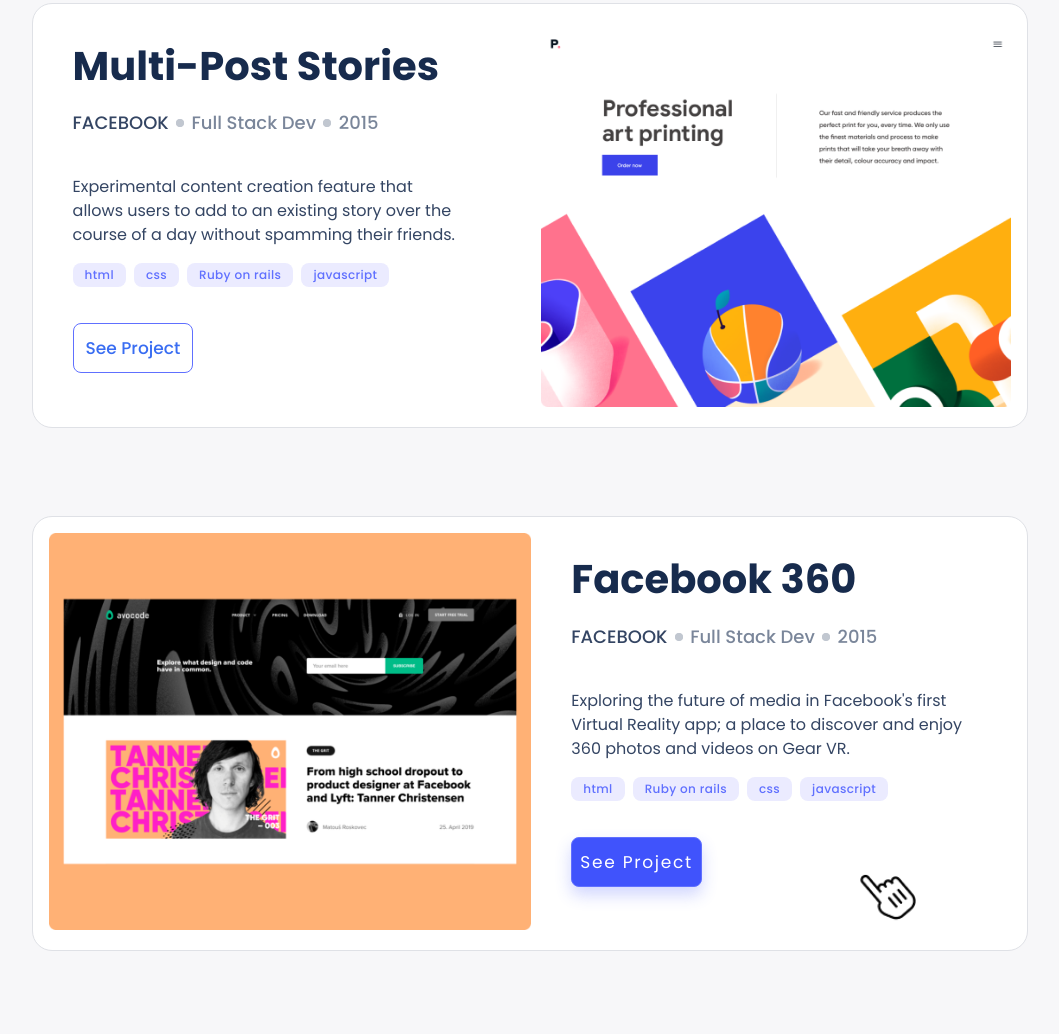
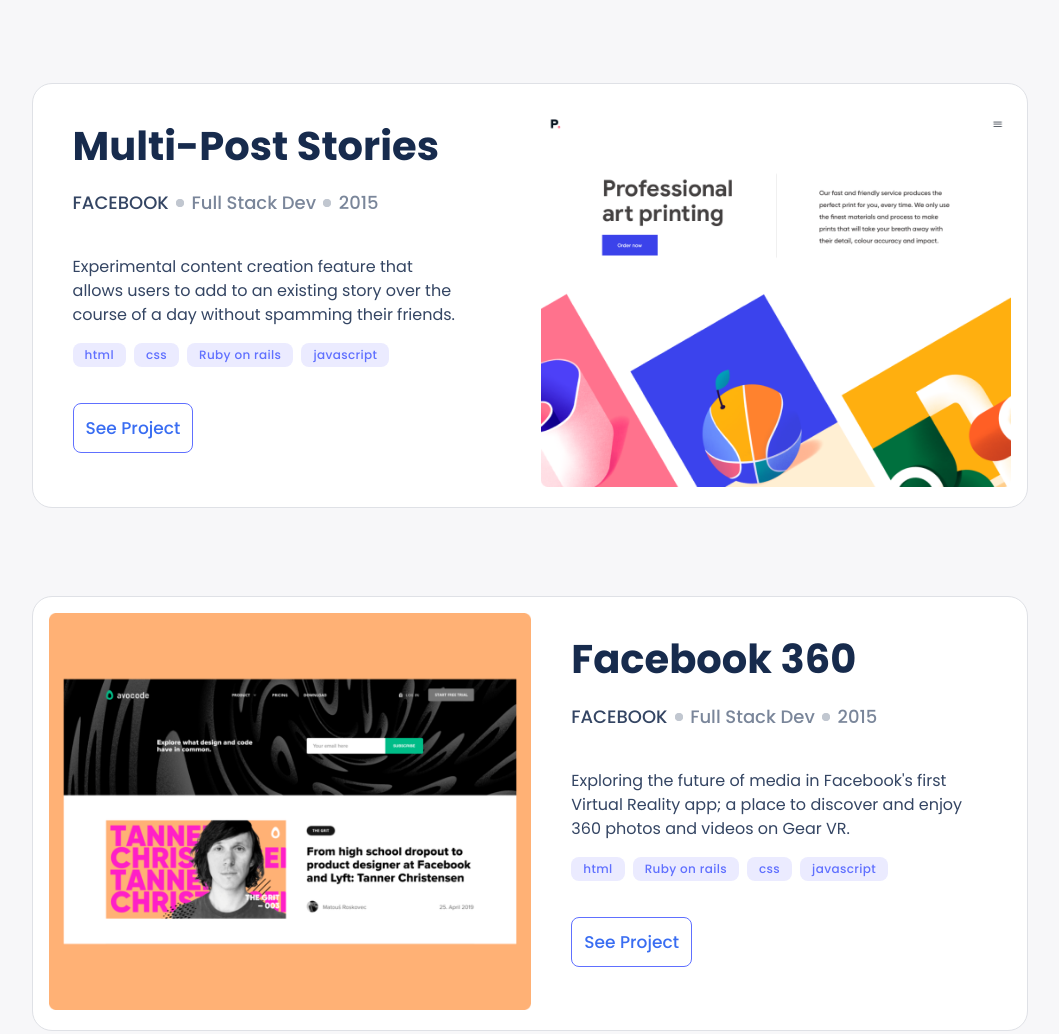
Before and after one commit to shegy28/Portfolio-setup-and-mobile-first, a website: page index.html in a window 1280 px wide. Shown: the part 1393-2427 px from the top of the page, without its empty margins (110-1169 px from the left). Drawn offline with Linux system fonts and the light colour scheme.

Commit message:
Style for the review changes

```diff
--- a/index.html
+++ b/index.html
@@ -146,9 +146,11 @@
                                 </ul>
                             </div>
                             <div>
-                                <button class="see-project">
-                                    <a href="#">See Project</a>
+                                <a href="#">
+                                    <button type="submit" class="see-project">
+                                    See Project
                                     </button>
+                                </a>
                             </div>
                         </div>
                     </div>
@@ -215,9 +217,11 @@
                                 </ul>
                             </div>
                             <div>
-                                <button class="see-project">
-                                    <a href="#">See Project</a>
+                                <a href="#">
+                                    <button type="submit" class="see-project">
+                                    See Project
                                     </button>
+                                </a>
                             </div>
                         </div>
                         <div class="card-img1">
@@ -289,13 +293,13 @@
                             </div>
                             <div class="pointer-div">
                                 <div class="button-div">
-                                    <button class="see-project1">
-                                        <a href="#">See Project</a>
+                                    <a href="#">
+                                        <button type="submit" class="see-project">
+                                        See Project
                                         </button>
+                                    </a>
                                 </div>
-                                <div class="hand-pointer">
-                                    <img src="./images/hand-cursor 1.png" alt="">
-                                </div>
+
                             </div>
                         </div>
                     </div>
@@ -362,9 +366,11 @@
                                 </ul>
                             </div>
                             <div>
-                                <button class="see-project">
-                                    <a href="#">See Project</a>
+                                <a href="#">
+                                    <button type="submit" class="see-project">
+                                    See Project
                                     </button>
+                                </a>
                             </div>
                         </div>
                         <div class="card-img1">
@@ -422,9 +428,11 @@
                                 </div>
                             </div>
                             <div>
+                                <a href="#">
                                     <button class="resume">
-                                    <a href="#">Get my resume</a>
+                                        Get my resume
                                     </button>
+                                 </a>
                             </div>
                         </div>
                         <div id="skill" class="skill">
--- a/styles.css
+++ b/styles.css
@@ -282,9 +282,6 @@
   border-radius: 8px;
   background-color: white;
   margin: 20px 0;
-}
-
-.resume a {
   font-weight: 500;
   text-decoration: none;
   color: #396df2;
@@ -468,10 +465,8 @@
 /* Desktop version */
 @media only screen and (min-width: 768px) {
   .head-container {
-
     background-color: white;
     width: 100%;
-    background-color: white;
     margin: 0 auto;
     position: fixed;
     top: 1px;
@@ -522,16 +517,17 @@
   .main {
     display: block;
     background-image: url(./images/Header\ bg@2x.png);
-    height: 90vh;
+    height: 100vh;
     width: 100%;
     background-position: top;
     background-repeat: no-repeat;
     background-size: contain;
     padding-top: 1px;
+    background-position-y: center;
   }
 
   .wrapper {
-    margin: 200px 260px;
+    margin: 19% 18%;
   }
 
   .welcome-note {
@@ -613,30 +609,46 @@
     flex-shrink: 0;
   }
 
-  .see-project:hover {
-    background: #6070FF;
-    box-shadow: 0px 8px 16px rgba(64, 83, 252, 0.24);
+  .see-project {
+    padding: 12px;
+    border: 1px solid #6070ff;
+    border-radius: 8px;
+    background-color: white;
+    margin: 20px 0;
+    font-weight: 500;
+    text-decoration: none;
+    color: #396df2;
+    font-family: 'Poppins', sans-serif;
+    font-style: normal;
+    font-size: 17px;
+    line-height: 24px;
+    cursor: pointer;
+  }
+
+  .see-project:hover,
+  .resume:hover {
+    background: #6070ff;
+    box-shadow: 0 8px 16px rgba(64, 83, 252, 0.24);
     border: 1px solid #6070ff;
     color: white;
   }
 
-  .see-project1 {
-    padding: 12px 8px;
-    border: 1px solid #6070ff;
-    border-radius: 8px;
-    margin: 20px 0;
-    background: #4053fc;
-    box-shadow: 0 8px 16px rgba(64, 83, 252, 0.24);
+  .see-project a:hover,
+  .resume a:hover {
+    color: white;
   }
 
-  .see-project1 a {
-    text-decoration: none;
+  .see-project:focus,
+  .resume:focus {
+    background-color: #2230d2;
+    border: 1px solid #6070ff;
     color: white;
-    font-family: 'Poppins', sans-serif;
-    font-style: normal;
-    font-size: 17px;
-    line-height: 24px;
-    letter-spacing: 0.1em;
+  }
+
+  a .resume:focus,
+  a .see-project:focus {
+    color: white;
+    background: #2230d2;
   }
 
   .pointer-div {
```
Lines whose indentation alone changed are shown as unchanged.
